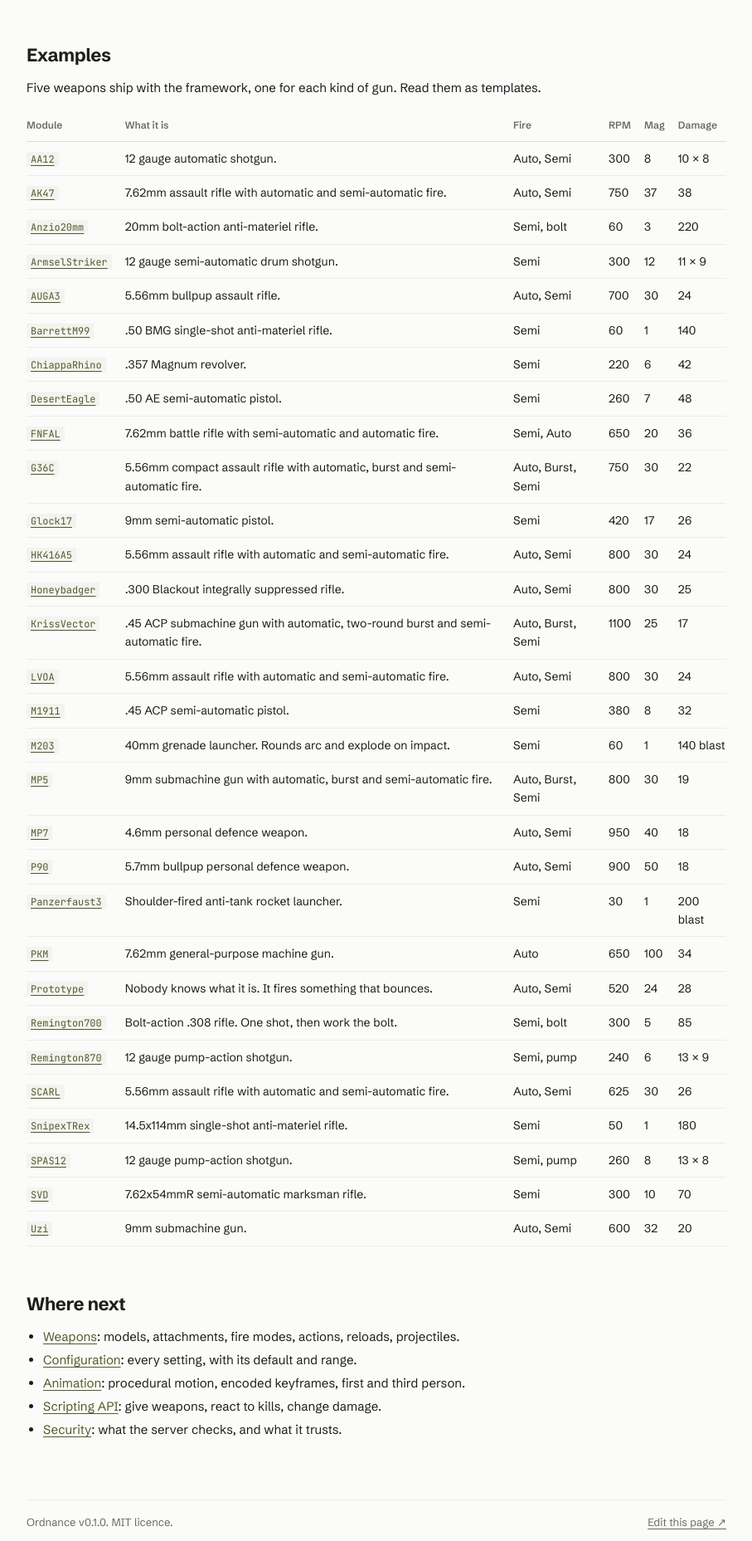
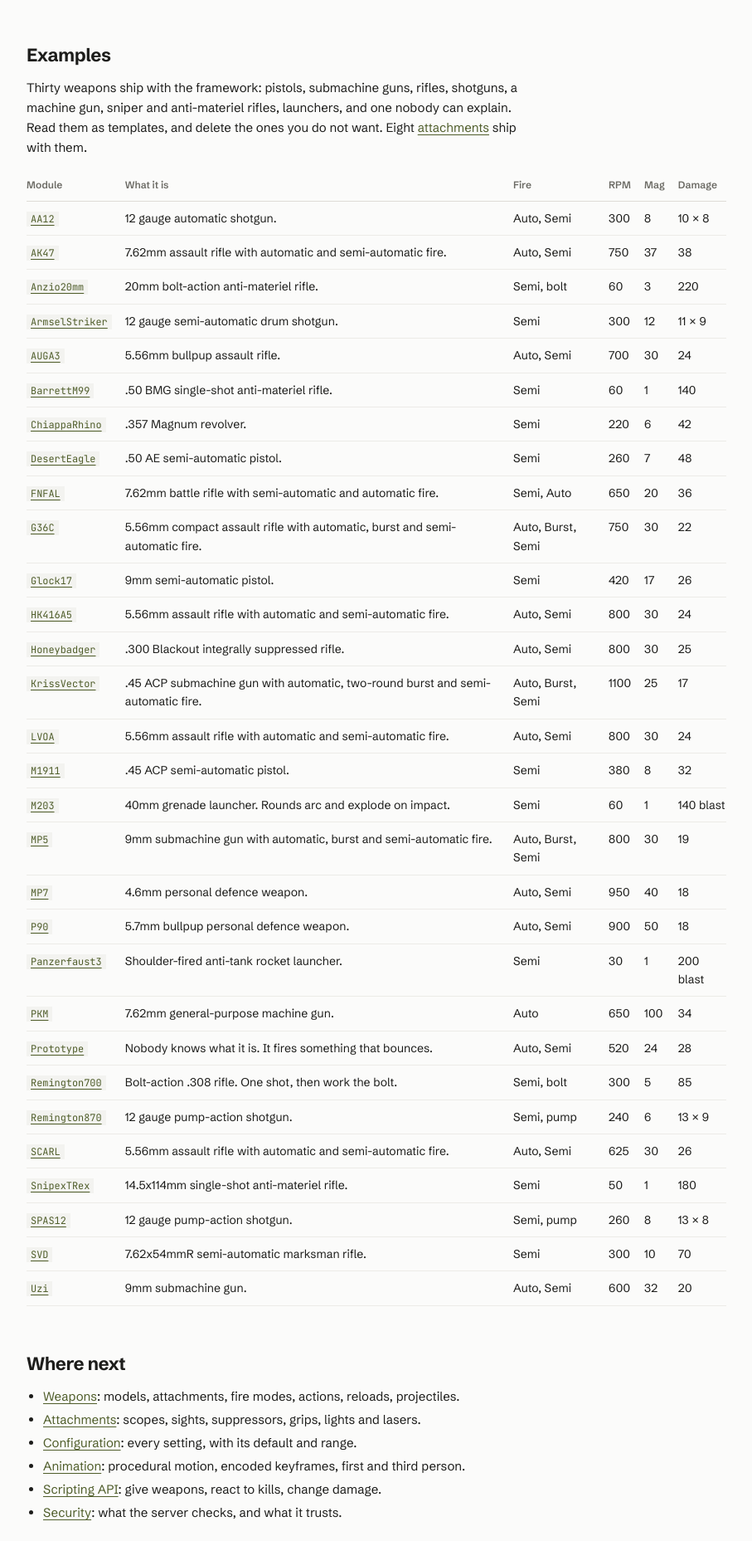
Before and after one commit to xerseer/ORDINANCE, a plain HTML site: page docs/index.html in a window 1280 px wide. Shown: the part 2583-4440 px from the top of the page at 83% size, without its empty margins (308-1215 px from the left). Drawn offline with Linux system fonts and the light colour scheme.

Commit message:
docs: changelog, README and home page for attachments and the new weapons
Co-Authored-By: Claude Opus 5.5 <noreply@anthropic.com>

```diff
--- a/docs/index.html
+++ b/docs/index.html
@@ -76,7 +76,7 @@
 <div class="code"><div class="label">Output</div><pre><code>[Ordnance:Config] Weapon &quot;Revolver&quot;: Fire.RMP unknown setting. Did you mean &quot;RPM&quot;?</code></pre></div>
 </section>
 <section id="examples"><h2>Examples</h2>
-<p>Five weapons ship with the framework, one for each kind of gun. Read them as templates.</p>
+<p>Thirty weapons ship with the framework: pistols, submachine guns, rifles, shotguns, a machine gun, sniper and anti-materiel rifles, launchers, and one nobody can explain. Read them as templates, and delete the ones you do not want. Eight <a href="attachments.html">attachments</a> ship with them.</p>
 <div class="tbl"><table><thead><tr><th>Module</th><th>What it is</th><th>Fire</th><th>RPM</th><th>Mag</th><th>Damage</th></tr></thead><tbody>
 <tr><td><a href="https://github.com/xerseer/ORDINANCE/tree/main/src/Weapons/AA12"><code>AA12</code></a></td><td>12 gauge automatic shotgun.</td><td>Auto, Semi</td><td>300</td><td>8</td><td>10 × 8</td></tr>
 <tr><td><a href="https://github.com/xerseer/ORDINANCE/tree/main/src/Weapons/AK47"><code>AK47</code></a></td><td>7.62mm assault rifle with automatic and semi-automatic fire.</td><td>Auto, Semi</td><td>750</td><td>37</td><td>38</td></tr>
@@ -111,7 +111,7 @@
 </tbody></table></div>
 </section>
 <section id="next"><h2>Where next</h2>
-<ul><li><a href="weapons.html">Weapons</a>: models, attachments, fire modes, actions, reloads, projectiles.</li><li><a href="config.html">Configuration</a>: every setting, with its default and range.</li><li><a href="animation.html">Animation</a>: procedural motion, encoded keyframes, first and third person.</li><li><a href="api.html">Scripting API</a>: give weapons, react to kills, change damage.</li><li><a href="security.html">Security</a>: what the server checks, and what it trusts.</li></ul>
+<ul><li><a href="weapons.html">Weapons</a>: models, attachments, fire modes, actions, reloads, projectiles.</li><li><a href="attachments.html">Attachments</a>: scopes, sights, suppressors, grips, lights and lasers.</li><li><a href="config.html">Configuration</a>: every setting, with its default and range.</li><li><a href="animation.html">Animation</a>: procedural motion, encoded keyframes, first and third person.</li><li><a href="api.html">Scripting API</a>: give weapons, react to kills, change damage.</li><li><a href="security.html">Security</a>: what the server checks, and what it trusts.</li></ul>
 </section>
     <footer>
       <span>Ordnance v0.1.0. MIT licence.</span>
```
Also changed, not shown: 3 other files.
